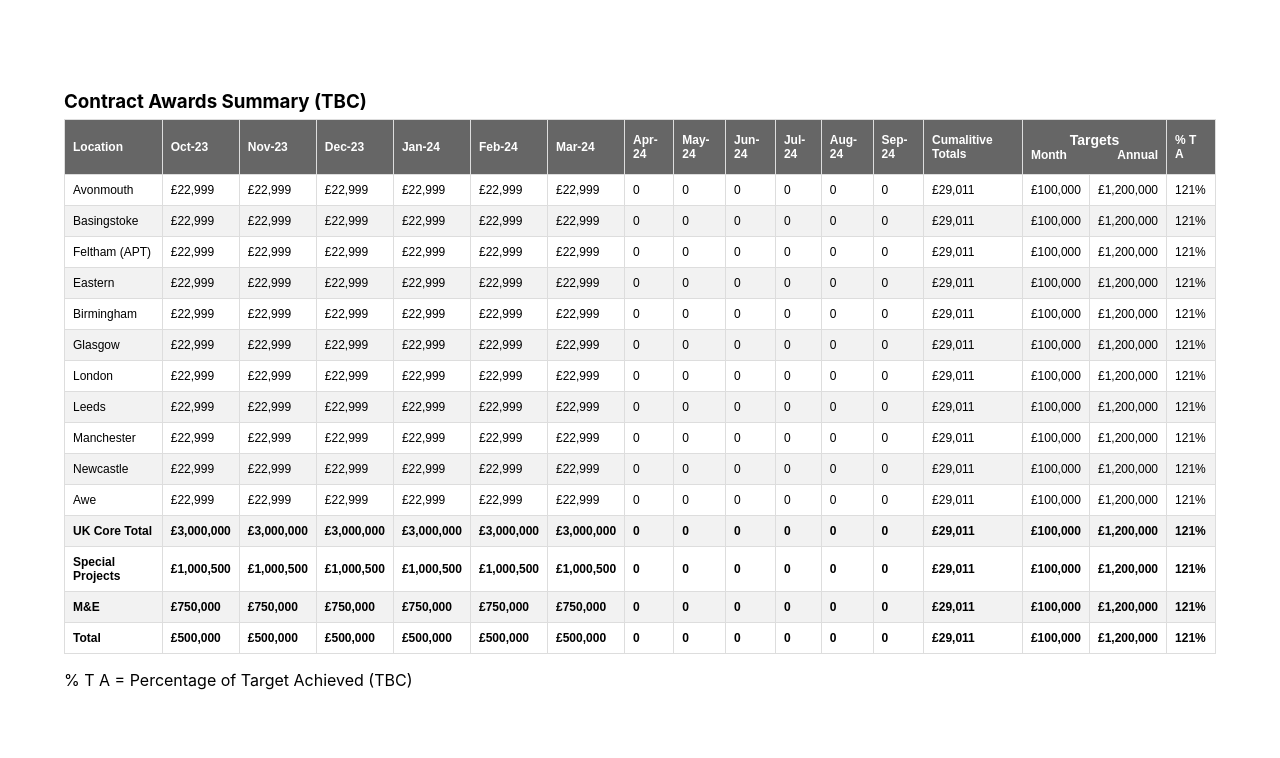
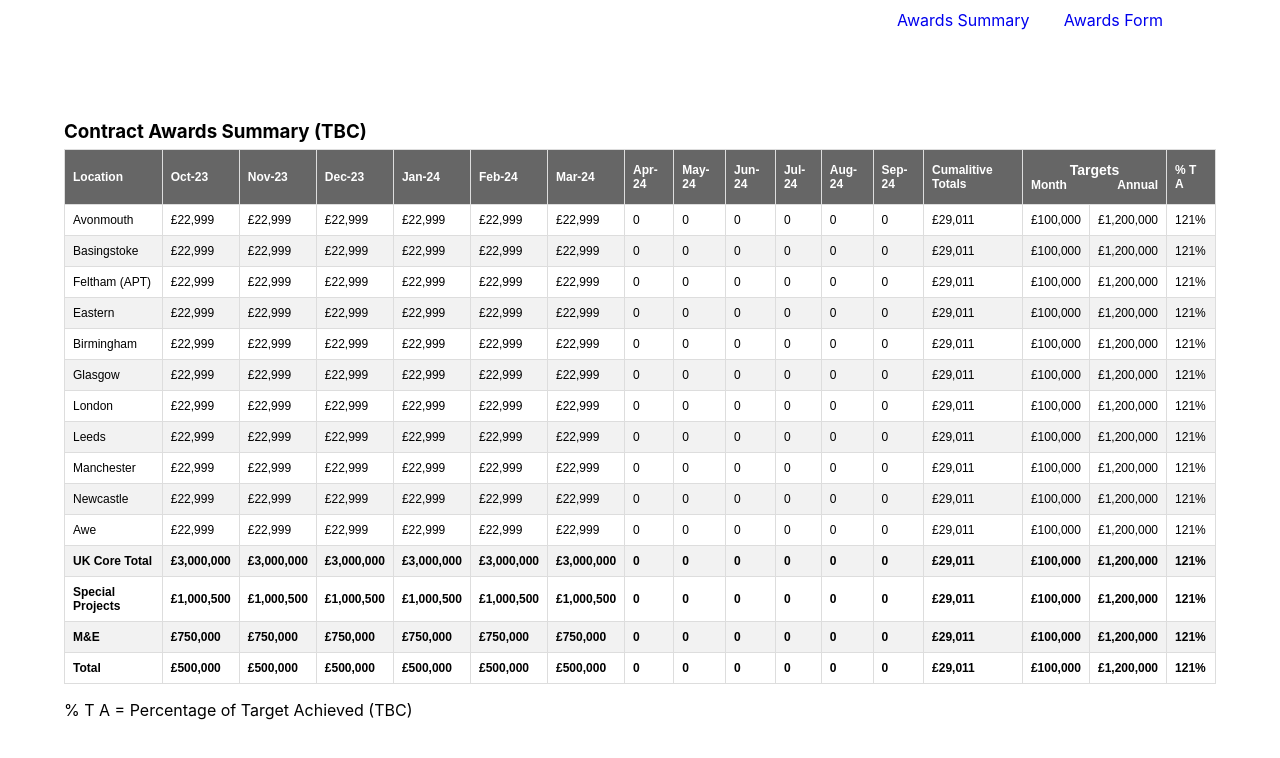
Before and after one commit to stalliardo/contract-awards, a React (Create React App) app in the folder client/: page /awards-totals in a window 1280 px wide. Shown: the top 758 px of the page. Built offline with nearby package versions, Linux system fonts and the light colour scheme.

Commit message:
Added Navbar and links

```diff
--- a/client/src/App.js
+++ b/client/src/App.js
@@ -21,6 +21,7 @@ function App() {
 
   return (
     <div className="App">
+      <div>am i on every page</div>
       {/* <Auth data={data}/> */}
     </div>
   );
--- a/client/src/components/awards/AwardsTotals.js
+++ b/client/src/components/awards/AwardsSummary.js
@@ -1,6 +1,6 @@
 import React from 'react'
 
-const AwardsTotals = () => {
+const AwardsSummary = () => {
     return (
         <div className='awards-page-container'>
             <div className='awards-select-menu-container'>
@@ -415,4 +415,4 @@ const AwardsTotals = () => {
     )
 }
 
-export default AwardsTotals
+export default AwardsSummary
--- /dev/null
+++ b/client/src/components/navbar/Navbar.js
@@ -0,0 +1,15 @@
+import React from 'react';
+import './navbar.css';
+
+const Navbar = () => {
+  return (
+    <nav className='navbar-container'>
+        <div className='nav-end-container'>
+            <a href='/awards-totals'>Awards Summary</a>
+            <a href='/awards-form'>Awards Form</a>
+        </div>
+    </nav>
+  )
+}
+
+export default Navbar
--- /dev/null
+++ b/client/src/components/navbar/navbar.css
@@ -0,0 +1,21 @@
+.navbar-container {
+    width: 100%;
+    height: 30px;
+    display: flex;
+    flex-direction: row;
+    justify-content: flex-end;
+}
+
+.nav-end-container {
+    height: inherit;
+    /* TODO fix width on small screens */
+    width: 300px;
+    margin-right: 100px;
+    display: flex;
+    justify-content: space-around;
+
+    a {
+        text-decoration: none;
+        margin-top: 10px;
+    }
+}
--- a/client/src/index.js
+++ b/client/src/index.js
@@ -12,7 +12,8 @@ import Root from './routes/root';
 import Auth from './components/auth/Auth';
 import ContractsForm from './components/contracts/contractsForm';
 import AwardsForm from './components/awards/AwardsForm';
-import AwardsTotals from './components/awards/AwardsTotals';
+import AwardsSummary from './components/awards/AwardsSummary';
+import Navbar from './components/navbar/Navbar';
 
 const router = createBrowserRouter([
   {
@@ -29,13 +30,15 @@ const router = createBrowserRouter([
   },
   {
     path: "/awards-totals", // <- TODO
-    element: <AwardsTotals />
+    element: <AwardsSummary />
   }
 ]);
 
 
 ReactDOM.createRoot(document.getElementById("root")).render(
   <React.StrictMode>
+    {/* Is the below line okay to go here? */}
+    <Navbar />
     <RouterProvider router={router} />
   </React.StrictMode>
 );
```
